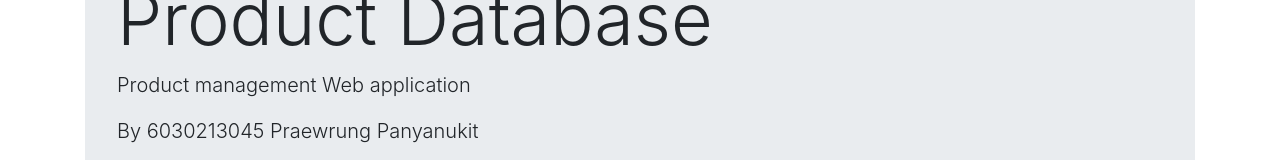
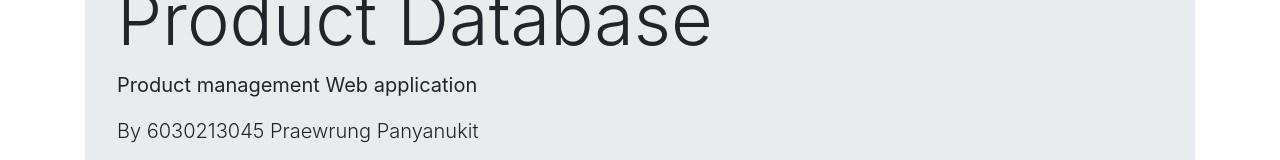
Before and after one commit to meipraewrung/final_140490_6030213045, a plain HTML site: page frontend/index.html in a window 1280 px wide. Shown: the part 144-304 px from the top of the page. Drawn offline with nearby package versions, Linux system fonts and the light colour scheme.

Commit message:
Up Edit 11 & Up npm install

```diff
--- a/frontend/index.html
+++ b/frontend/index.html
@@ -33,7 +33,7 @@
       <div class="container">
           <div class="jumbotron">
               <h1 class="display-3">Product Database</h1>
-              <p class="lead">Product management Web application</p>
+              <p class="lead"><b>Product management Web application</b></p>
               <p class="lead">By 6030213045 Praewrung Panyanukit</p>
               <hr class="my-2">
               <p>More info</p>
```
Also changed, not shown: 1 other file.
